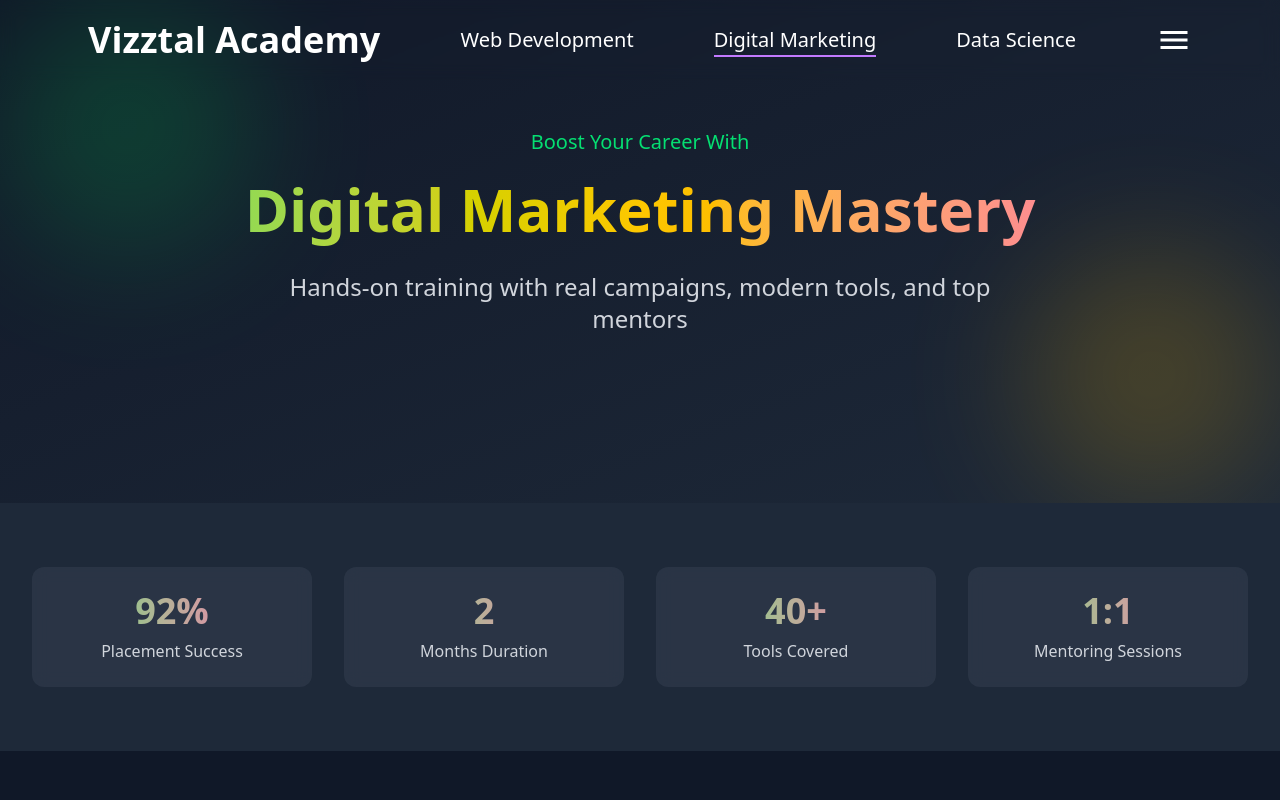
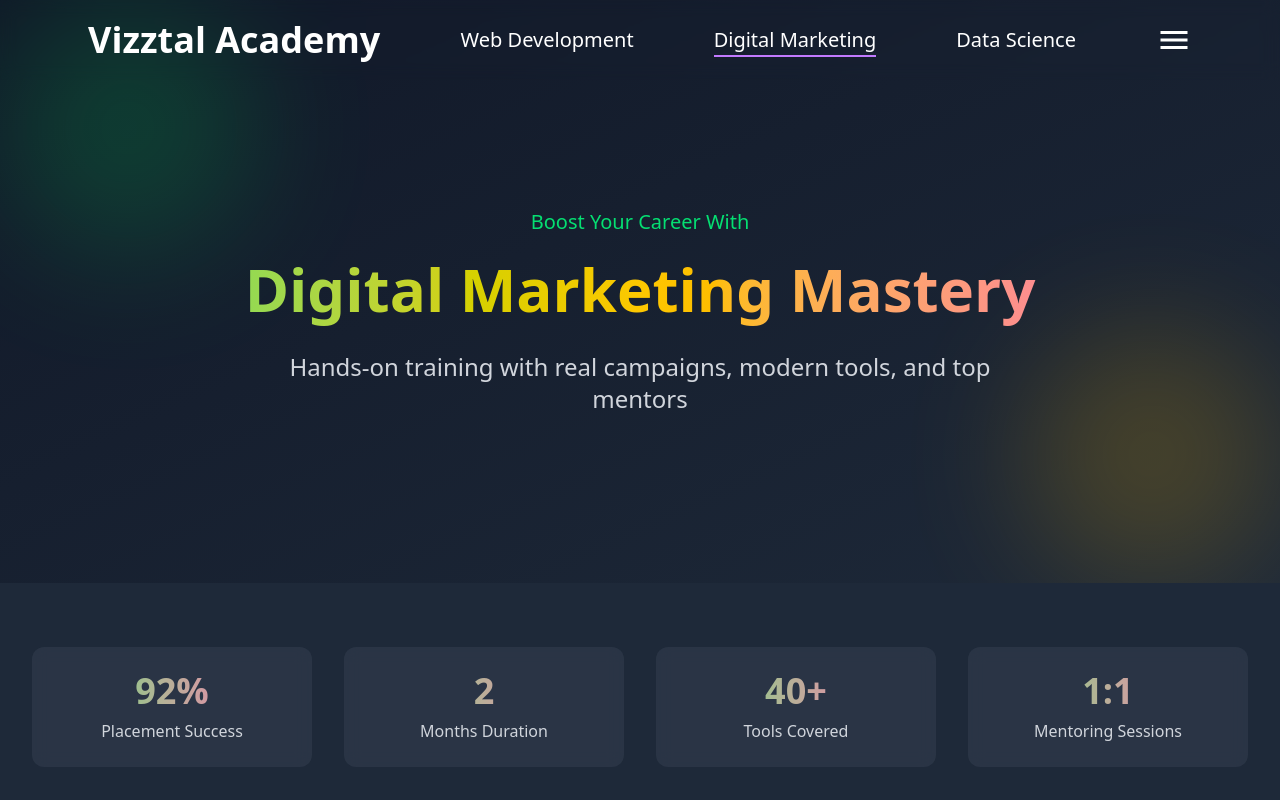
Before and after one commit to ritik913553/vizztal-academy, a React (Vite) app: page /digitalmarketing in a window 1280 px wide. Shown: the top 800 px of the page. Built offline with nearby package versions, Linux system fonts and the light colour scheme.

Commit message:
Add padding to hero section in DataSciencePage and DigitalMarketingPage for improved layout

```diff
--- a/src/Pages/DataSciencePage.jsx
+++ b/src/Pages/DataSciencePage.jsx
@@ -117,7 +117,7 @@ const DataSciencePage = () => {
     return (
         <div className="min-h-screen bg-gray-900 text-white">
             {/* Hero Section */}
-            <section className="relative overflow-hidden bg-gradient-to-br from-gray-900 to-gray-800 text-white">
+            <section className="relative overflow-hidden pt-20 bg-gradient-to-br from-gray-900 to-gray-800 text-white">
                 <div className="absolute inset-0 opacity-20">
                     <div className="absolute top-0 left-0 w-32 h-32 sm:w-64 sm:h-64 bg-blue-500 rounded-full filter blur-3xl"></div>
                     <div className="absolute bottom-0 right-0 w-32 h-32 sm:w-64 sm:h-64 bg-purple-500 rounded-full filter blur-3xl"></div>
--- a/src/Pages/DigitalMarketingPage.jsx
+++ b/src/Pages/DigitalMarketingPage.jsx
@@ -96,7 +96,7 @@ const DigitalMarketingPage = () => {
     return (
         <div className="min-h-screen bg-gray-900 text-white">
             {/* Hero Section */}
-            <section className="relative overflow-hidden bg-gradient-to-br from-gray-900 to-gray-800 text-white">
+            <section className="relative overflow-hidden bg-gradient-to-br from-gray-900 to-gray-800 text-white pt-20 ">
                 <div className="absolute inset-0 opacity-20">
                     <div className="absolute top-0 left-0 w-32 h-32 sm:w-64 sm:h-64 bg-green-500 rounded-full filter blur-3xl"></div>
                     <div className="absolute bottom-0 right-0 w-32 h-32 sm:w-64 sm:h-64 bg-yellow-500 rounded-full filter blur-3xl"></div>
```
